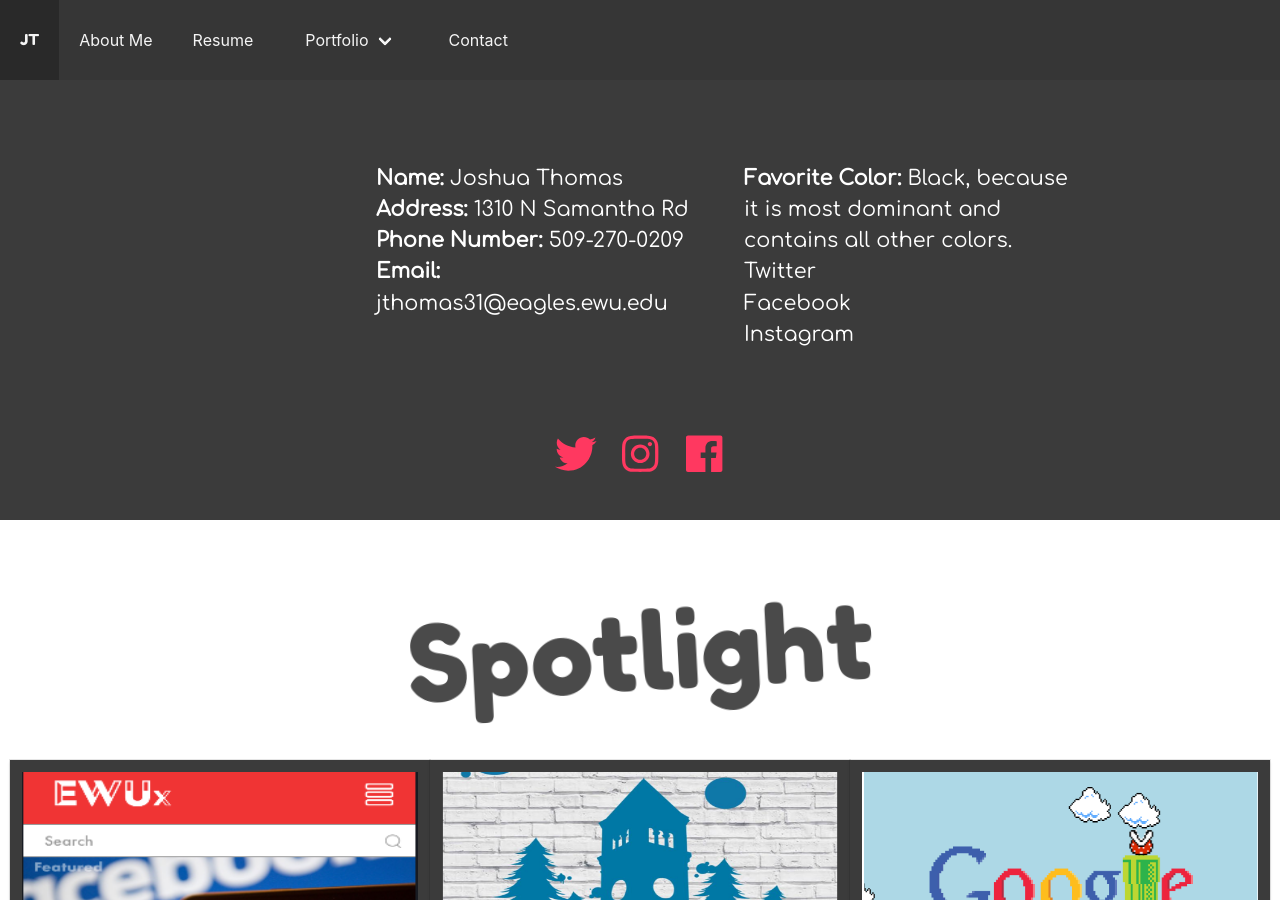
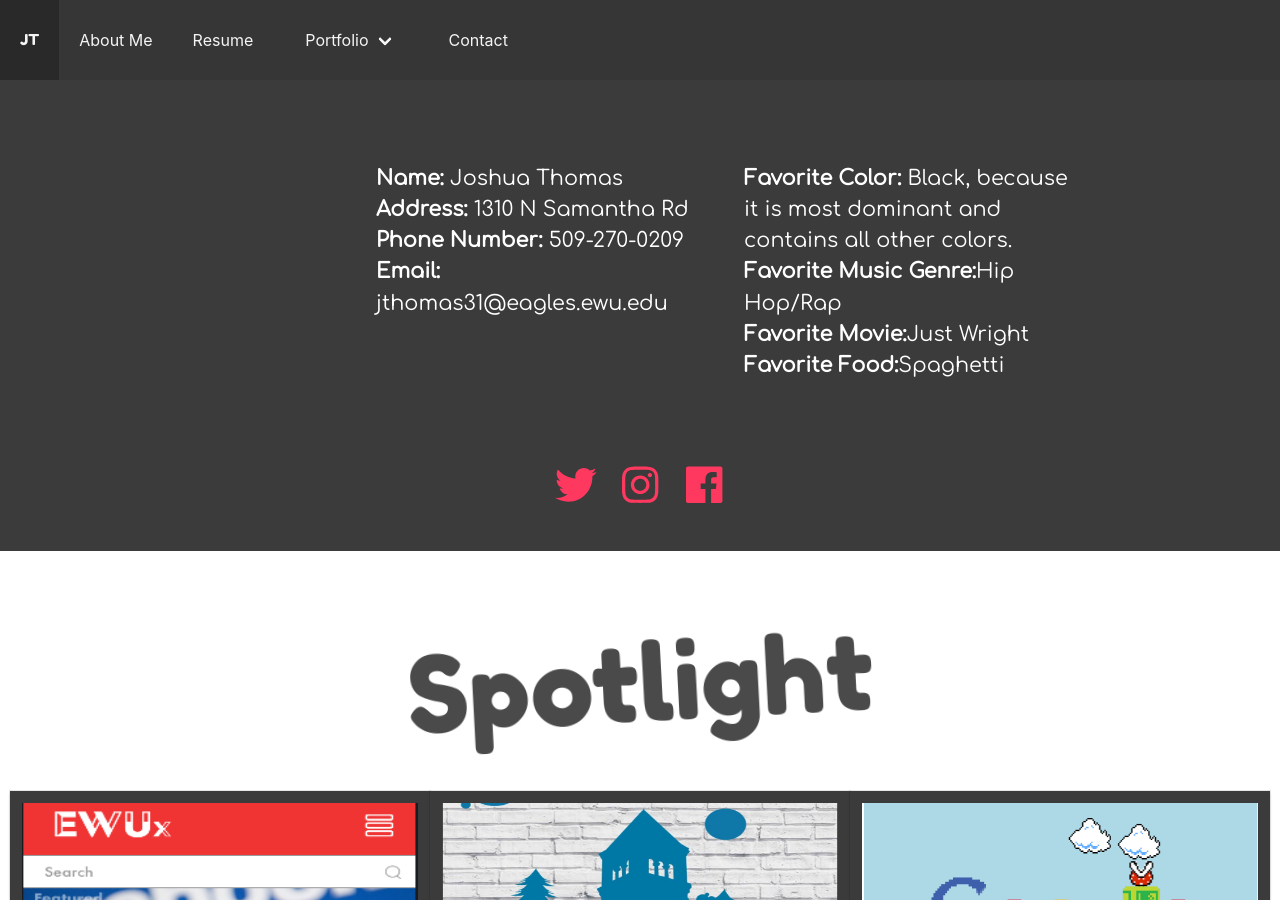
Before and after one commit to Jthom0223/joshuat.online, a Jekyll site: the page index.html, which Jekyll copies as it is, in a window 1280 px wide and 900 px high, scrolled down 639 px. Built offline with Jekyll 4.4.1, drawn with Linux system fonts in a browser that asks for light colours; nearby versions of some CDN libraries.

Commit message:
finished homepage

```diff
--- a/index.html
+++ b/index.html
@@ -112,22 +112,22 @@
       </ul>
       <ul class="column is-4 slideright hide">
         <li><strong class="bodytext">Favorite Color:</strong> Black, because it is most dominant and contains all other colors.</p>
-        <li>Twitter</li>
-        <li>Facebook</li>
-        <li>Instagram</li>
+        <li><strong class="bodytext">Favorite Music Genre:</strong>Hip Hop/Rap</li>
+        <li><strong class="bodytext">Favorite Movie:</strong>Just Wright</li>
+        <li><strong class="bodytext">Favorite Food:</strong>Spaghetti</li>
       </ul>
       <div class="column center socialmedia">
 
         <span class="icon">
-          <a href="#" class="smc"><i class="fab fa-twitter fa-2x"></i></a>
+          <a href="https://twitter.com/jthomas0223" target="_blank" class="smc"><i class="fab fa-twitter fa-2x"></i></a>
         </span>
 
         <span class="icon">
-          <a href="#" class="smc"><i class="fab fa-instagram fa-2x"></i></a>
+          <a href="https://www.instagram.com/josht0223/?hl=en" target="_blank" class="smc"><i class="fab fa-instagram fa-2x"></i></a>
         </span>
 
         <span class="icon">
-          <a href="#" class="smc"><i class="fab fa-facebook fa-2x"></i></a>
+          <a href="https://www.facebook.com/joshua.thomas.37017794" target="_blank" class="smc"><i class="fab fa-facebook fa-2x"></i></a>
         </span>
 
       </div>
```
